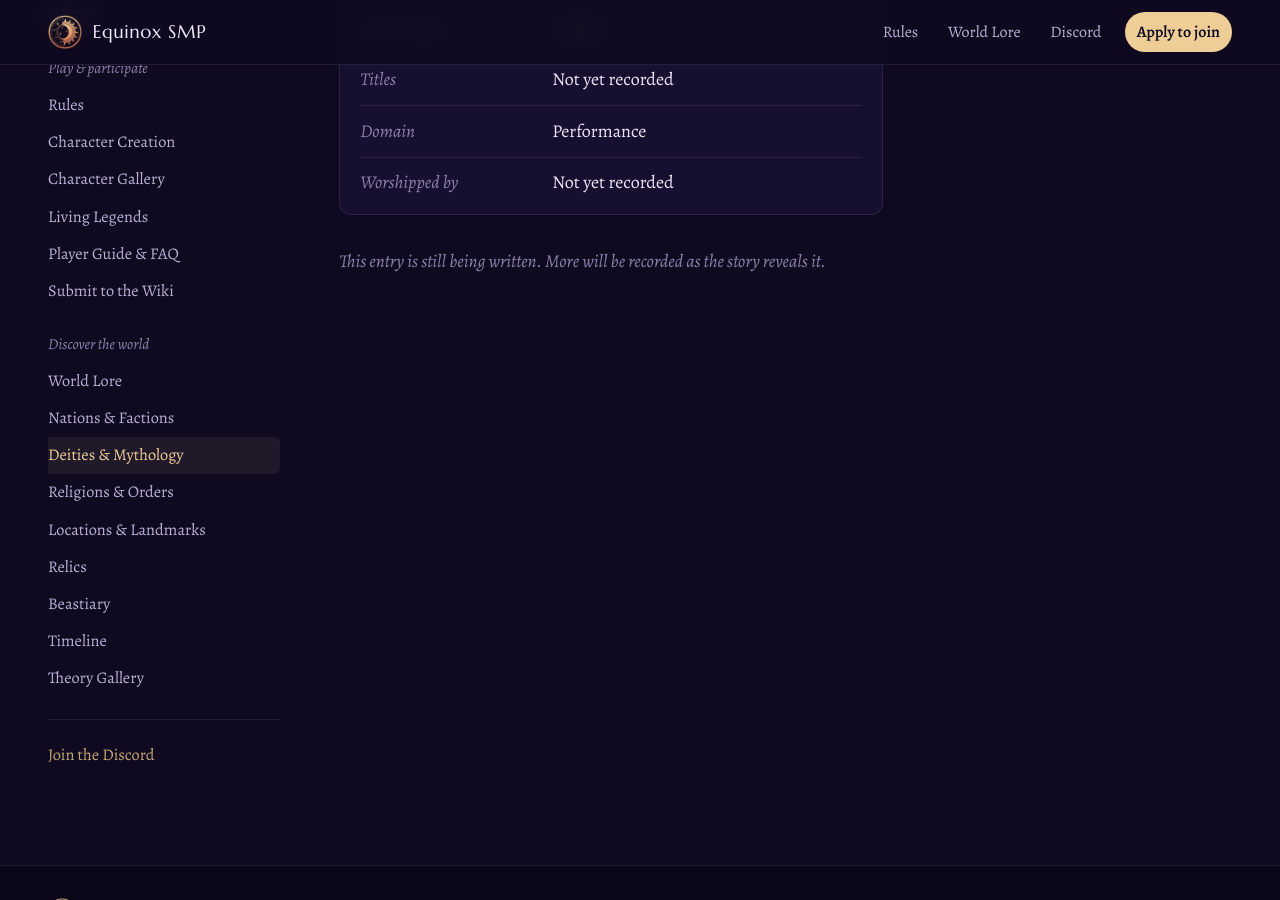
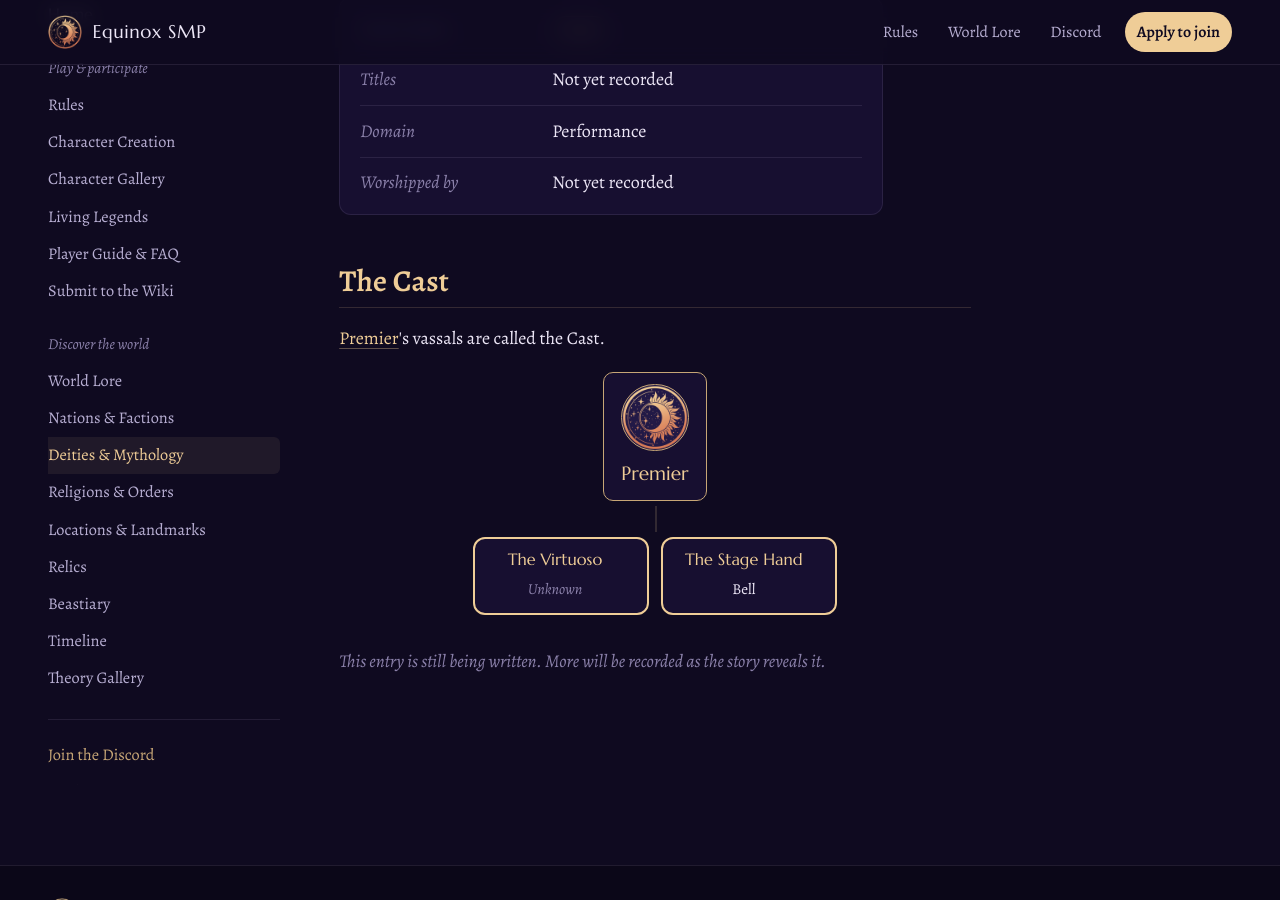
Before and after one commit to smpequinox/smpequinox.github.io, a Jekyll site: the page built from _lore/premier.md, in a window 1280 px wide and 900 px high, scrolled down 313 px. Built offline with Jekyll 4.4.1, drawn with Linux system fonts in a browser that asks for light colours.

Commit message:
Add Premier's vassals, the Cast: The Virtuoso (Unknown) and The Stage Hand (Bell)
Co-Authored-By: Claude Opus 5.5 <noreply@anthropic.com>
Claude-Session: https://claude.ai/code/session_012pD2useRZpTrTfTm1Gthrx

```diff
--- a/_lore/premier.md
+++ b/_lore/premier.md
@@ -7,4 +7,13 @@ facts:
   Titles: "Not yet recorded"
   Domain: "Performance"
   Worshipped by: "Not yet recorded"
+vassal_title: "The Cast"
+vassal_intro: "Premier's vassals are called the Cast."
+vassals:
+  - title: "The Virtuoso"
+    holder: "Unknown"
+    tier: 1
+  - title: "The Stage Hand"
+    holder: "Bell"
+    tier: 1
 ---
```
